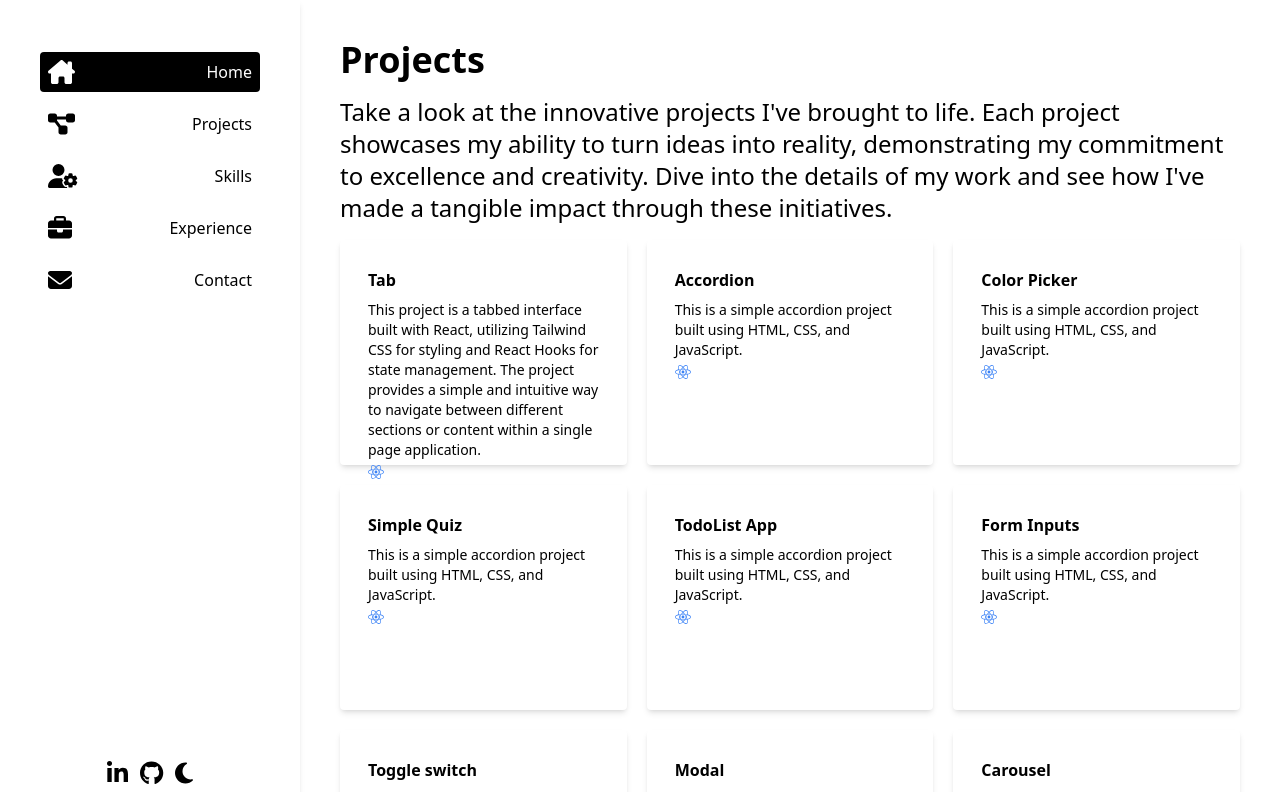
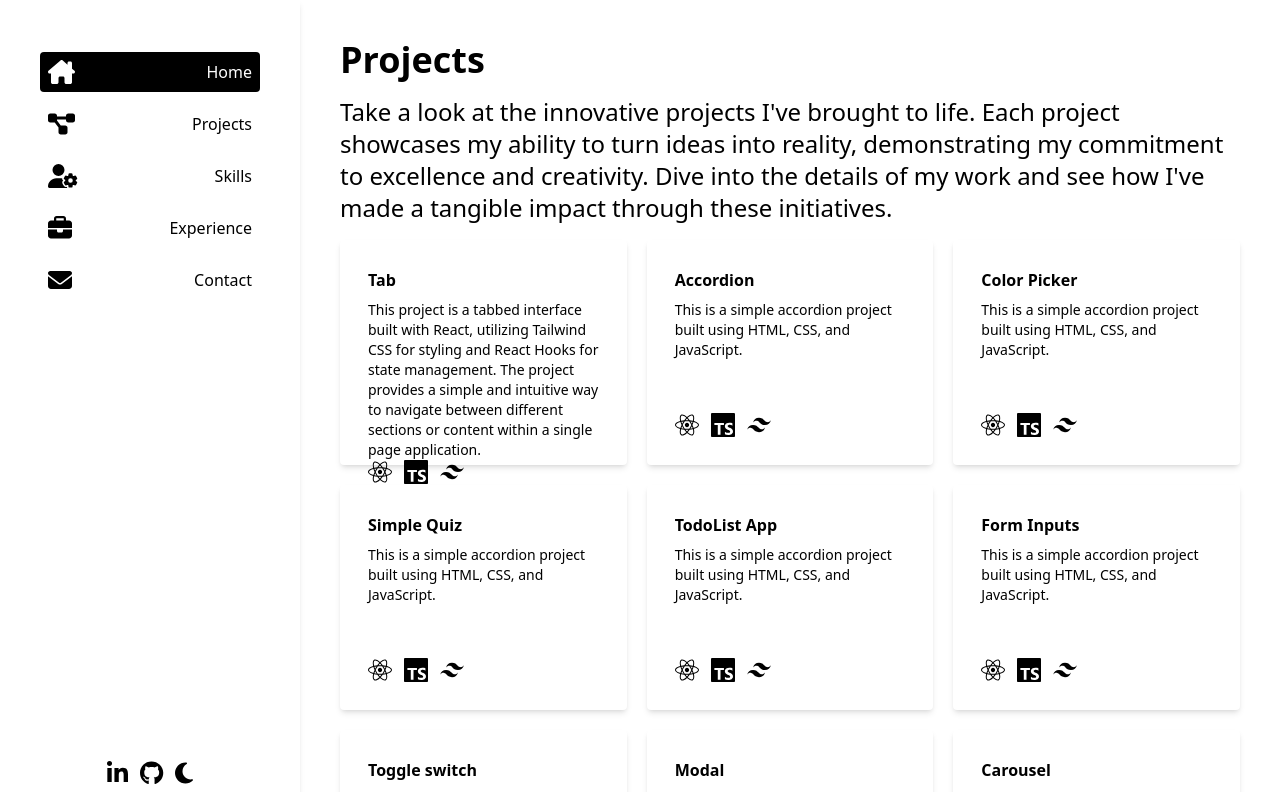
Before and after one commit to Mark-Alexis-Posadas/react-portfolio, a React (Vite) app: page /projects in a window 1280 px wide. Shown: the top 792 px of the page. Built offline with nearby package versions, Linux system fonts and the light colour scheme.

Commit message:
additional icons in projects card component

```diff
--- a/src/App.tsx
+++ b/src/App.tsx
@@ -229,7 +229,9 @@ const App: React.FC = () => {
           />
           <Route
             path="/projects/:pageTitle"
-            element={<ProjectDetails projectsData={projectsData} />}
+            element={
+              <ProjectDetails projectsData={projectsData} isDark={isDark} />
+            }
           />
           <Route
             path="/skills"
--- a/src/components/ProjectsCardLayout/index.tsx
+++ b/src/components/ProjectsCardLayout/index.tsx
@@ -1,8 +1,10 @@
 import React from "react";
 import { ProjectsCardLayoutProps } from "../../types/Project";
 import { Link } from "react-router-dom";
-import { IconName } from "@fortawesome/fontawesome-svg-core";
-import { FontAwesomeIcon } from "@fortawesome/react-fontawesome";
+import { SiTypescript } from "react-icons/si";
+import { FaReact } from "react-icons/fa";
+import { RiTailwindCssFill } from "react-icons/ri";
+
 export const projectsCardLayout: React.FC<ProjectsCardLayoutProps> = ({
   data,
   isDark,
@@ -10,7 +12,7 @@ export const projectsCardLayout: React.FC<ProjectsCardLayoutProps> = ({
   return (
     <Link
       to={`/projects/${data.pageTitle.replace(/ /g, "")}`}
-      className="h-full block p-7"
+      className="h-full flex flex-col justify-between p-7"
     >
       <h1
         className={`font-bold mb-2 ${
@@ -20,16 +22,11 @@ export const projectsCardLayout: React.FC<ProjectsCardLayoutProps> = ({
         {data.pageTitle}
       </h1>
 
-      <p className="text-sm">{data.description}</p>
-      <ul>
-        {data.tags.map((tag, index) => (
-          <li key={index}>
-            <FontAwesomeIcon
-              icon={["fab", tag as IconName]}
-              className="text-blue-500"
-            />
-          </li>
-        ))}
+      <p className="text-sm mb-auto">{data.description}</p>
+      <ul className="flex items-center gap-3">
+        <FaReact className="text-2xl" />
+        <SiTypescript className="text-2xl" />
+        <RiTailwindCssFill className="text-2xl" />
       </ul>
     </Link>
   );
--- a/src/data/projects-data.ts
+++ b/src/data/projects-data.ts
@@ -18,7 +18,7 @@ const projectsData: Project[] = [
       "https://github.com/Mark-Alexis-Posadas/vanilla-js-projects/tree/main/tab",
     demo: "https://tab-theta.vercel.app/",
     buttons: ["Demo", "Source"],
-    tags: ["react"],
+    tags: ["react", "typescript", "tailwind CSS"],
   },
 
   {
@@ -37,7 +37,7 @@ const projectsData: Project[] = [
       "https://github.com/Mark-Alexis-Posadas/vanilla-js-projects/tree/main/accordion",
     demo: "https://codesandbox.io/p/sandbox/faq-accordion-59gsdr",
     buttons: ["Demo", "Source"],
-    tags: ["react"],
+    tags: ["react", "typescript", "tailwind CSS"],
   },
   {
     id: uuidv4(),
@@ -55,7 +55,7 @@ const projectsData: Project[] = [
       "https://github.com/Mark-Alexis-Posadas/vanilla-js-projects/tree/main/accordion",
     demo: "https://accordion-sage-eight.vercel.app/",
     buttons: ["Demo", "Source"],
-    tags: ["react"],
+    tags: ["react", "typescript", "tailwind CSS"],
   },
   {
     id: uuidv4(),
@@ -73,7 +73,7 @@ const projectsData: Project[] = [
       "https://github.com/Mark-Alexis-Posadas/vanilla-js-projects/tree/main/accordion",
     demo: "https://accordion-sage-eight.vercel.app/",
     buttons: ["Demo", "Source"],
-    tags: ["react"],
+    tags: ["react", "typescript", "tailwind CSS"],
   },
   {
     id: uuidv4(),
@@ -91,7 +91,7 @@ const projectsData: Project[] = [
       "https://github.com/Mark-Alexis-Posadas/vanilla-js-projects/tree/main/accordion",
     demo: "https://accordion-sage-eight.vercel.app/",
     buttons: ["Demo", "Source"],
-    tags: ["react"],
+    tags: ["react", "typescript", "tailwind CSS"],
   },
   {
     id: uuidv4(),
@@ -109,7 +109,7 @@ const projectsData: Project[] = [
       "https://github.com/Mark-Alexis-Posadas/vanilla-js-projects/tree/main/accordion",
     demo: "https://accordion-sage-eight.vercel.app/",
     buttons: ["Demo", "Source"],
-    tags: ["react"],
+    tags: ["react", "typescript", "tailwind CSS"],
   },
 
   {
@@ -128,7 +128,7 @@ const projectsData: Project[] = [
       "https://github.com/Mark-Alexis-Posadas/vanilla-js-projects/tree/main/accordion",
     demo: "https://accordion-sage-eight.vercel.app/",
     buttons: ["Demo", "Source"],
-    tags: ["react"],
+    tags: ["react", "typescript", "tailwind CSS"],
   },
   {
     id: uuidv4(),
@@ -146,7 +146,7 @@ const projectsData: Project[] = [
       "https://github.com/Mark-Alexis-Posadas/vanilla-js-projects/tree/main/accordion",
     demo: "https://accordion-sage-eight.vercel.app/",
     buttons: ["Demo", "Source"],
-    tags: ["react"],
+    tags: ["react", "typescript", "tailwind CSS"],
   },
 
   {
@@ -165,7 +165,7 @@ const projectsData: Project[] = [
       "https://github.com/Mark-Alexis-Posadas/vanilla-js-projects/tree/main/accordion",
     demo: "https://accordion-sage-eight.vercel.app/",
     buttons: ["Demo", "Source"],
-    tags: ["react"],
+    tags: ["react", "typescript", "tailwind CSS"],
   },
   {
     id: uuidv4(),
@@ -183,7 +183,7 @@ const projectsData: Project[] = [
       "https://github.com/Mark-Alexis-Posadas/vanilla-js-projects/tree/main/accordion",
     demo: "https://accordion-sage-eight.vercel.app/",
     buttons: ["Demo", "Source"],
-    tags: ["react"],
+    tags: ["react", "typescript", "tailwind CSS"],
   },
   {
     id: uuidv4(),
@@ -201,7 +201,7 @@ const projectsData: Project[] = [
       "https://github.com/Mark-Alexis-Posadas/vanilla-js-projects/tree/main/accordion",
     demo: "https://accordion-sage-eight.vercel.app/",
     buttons: ["Demo", "Source"],
-    tags: ["react"],
+    tags: ["react", "typescript", "tailwind CSS"],
   },
   {
     id: uuidv4(),
@@ -219,7 +219,7 @@ const projectsData: Project[] = [
       "https://github.com/Mark-Alexis-Posadas/vanilla-js-projects/tree/main/accordion",
     demo: "https://accordion-sage-eight.vercel.app/",
     buttons: ["Demo", "Source"],
-    tags: ["react"],
+    tags: ["react", "typescript", "tailwind CSS"],
   },
 
   {
@@ -238,7 +238,7 @@ const projectsData: Project[] = [
       "https://github.com/Mark-Alexis-Posadas/vanilla-js-projects/tree/main/accordion",
     demo: "https://accordion-sage-eight.vercel.app/",
     buttons: ["Demo", "Source"],
-    tags: ["react"],
+    tags: ["react", "typescript", "tailwind CSS"],
   },
 ];
 
--- a/src/pages/Home/index.tsx
+++ b/src/pages/Home/index.tsx
@@ -37,6 +37,7 @@ const Home: React.FC<HomeType> = ({
           Hello! I'm Mark Alexis Posadas
         </h1>
         <SubTitle
+          isDark={isDark}
           subTitleText={homeSubTitle}
           classNames={`${
             isDark ? "dark:text-[#999]" : "dark:text-black"
--- a/src/pages/ProjectDetails/index.tsx
+++ b/src/pages/ProjectDetails/index.tsx
@@ -1,23 +1,14 @@
 import React from "react";
 import { Link, useParams } from "react-router-dom";
 import Wrapper from "../../components/Wrapper";
-
-interface Project {
-  id: string;
-  pageTitle: string;
-  description: string;
-  features: { text: string }[];
-  source: string;
-  demo: string;
-  buttons: string[];
-  tags: string[];
-}
+import { Project } from "../../types/Project";
 
 interface Props {
   projectsData: Project[];
+  isDark: boolean;
 }
 
-const ProjectDetails: React.FC<Props> = ({ projectsData }) => {
+const ProjectDetails: React.FC<Props> = ({ projectsData, isDark }) => {
   const { pageTitle } = useParams<{ pageTitle?: string }>(); // Make pageTitle optional
 
   if (!pageTitle) {
@@ -36,10 +27,24 @@ const ProjectDetails: React.FC<Props> = ({ projectsData }) => {
     <section>
       <Wrapper>
         <Link to="/projects" className="mr-5">
-          <button className="bg-black rounded p-2 text-white">Back</button>
+          <button
+            className={`${
+              isDark
+                ? "dark:bg-white dark:text-black"
+                : "dark:bg-black dark:text-white"
+            } rounded p-2`}
+          >
+            Back
+          </button>
         </Link>
         <div className="mt-4">
-          <h1 className="font-bold text-5xl">{project.pageTitle}</h1>
+          <h1
+            className={`${
+              isDark ? "dark:text-white" : "dark:text-black"
+            } font-bold text-5xl`}
+          >
+            {project.pageTitle}
+          </h1>
 
           <p className="text-lg text-slate-600 my-4">{project.description}</p>
           <h2 className="font-bold">Features</h2>
```
